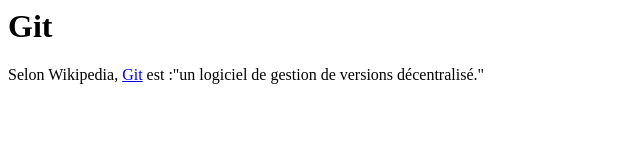
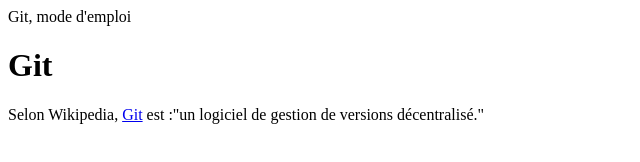
Before and after one commit to pasterparis/ensaxp.github.io, a plain HTML site: page git.html in a window 1280 px wide. Shown: the whole page, without its empty margins (0-640 px from the left). Drawn offline with Linux system fonts and the light colour scheme.

Commit message:
add some text

```diff
--- a/git.html
+++ b/git.html
@@ -1,4 +1,5 @@
 <html>
+<header> Git, mode d'emploi</header>
 <h1>Git</h1>
 Selon Wikipedia, <a href="https://fr.wikipedia.org/wiki/Git">Git</a> est :"un logiciel de gestion de versions décentralisé."
 </html>
```
